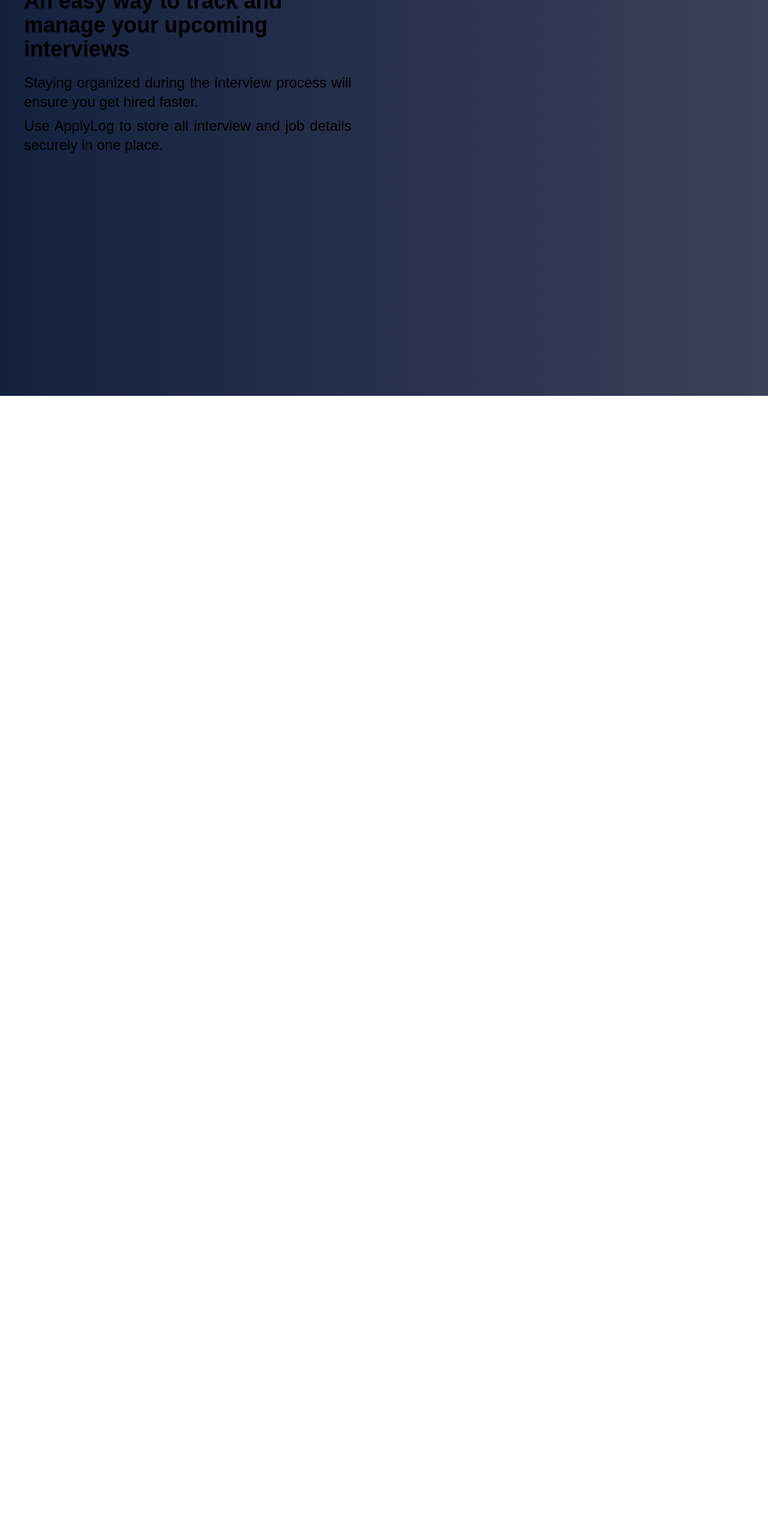
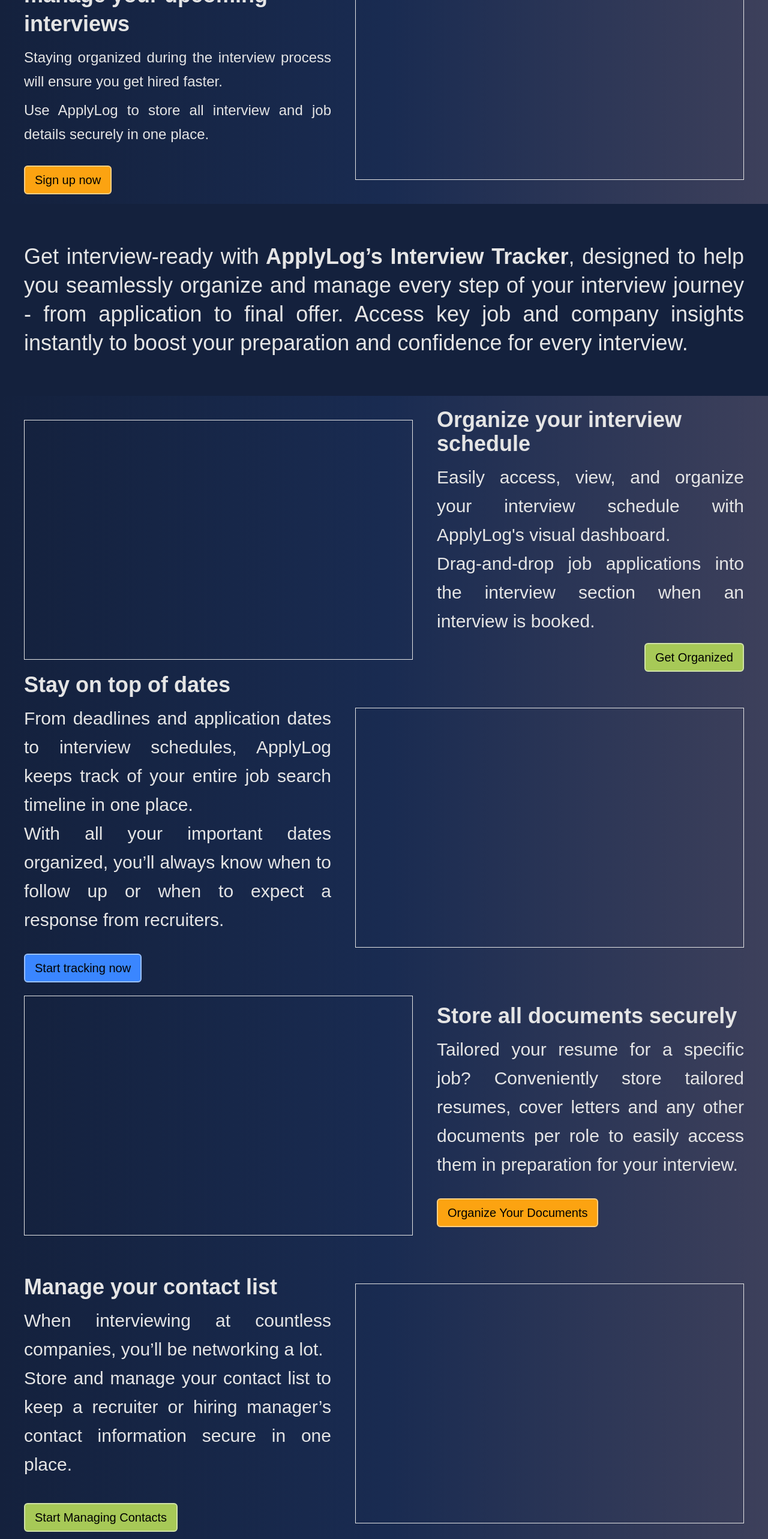
Before and after one commit to sidharthpandithar/apply-log, a React (Vite) app: page / in a window 1280 px wide. Shown: the part 140-2706 px from the top of the page at 60% size. Before the commit the page ends 800 px from the top, so only its background shows below. Built offline with nearby package versions, Linux system fonts and the light colour scheme.

Commit message:
Landing Page

```diff
--- a/src/App.jsx
+++ b/src/App.jsx
@@ -2,7 +2,7 @@
 
 export default function App() {
   return (
-    <div className="overflow-hidden flex-col flex bg-gradient-to-r from-[#14213d] to-[#3d405b] min-h-screen w-full">
+    <div className="overflow-hidden flex-col flex bg-gradient-to-r from-[#14213d] via-[#192b51] to-[#3d405b] min-h-screen w-full">
       <Landing />
     </div>
   );
--- a/src/components/Login.jsx
+++ /dev/null
@@ -1,3 +0,0 @@
-export default function Login() {
-  return <div></div>;
-}
--- a/src/components/Pages/Landing.jsx
+++ b/src/components/Pages/Landing.jsx
@@ -1,32 +1,169 @@
 import Button from "../reuseables/Button";
+import LandingTextArea from "../reuseables/LandingTextArea";
+import LandingImageArea from "../reuseables/LandingImageArea";
 
 export default function Landing() {
   return (
-    <div className="InnerContainer p-10 h-full w-full">
-      <div className="firstContainer h-[50vh] w-full flex gap-5 items-center">
-        <div className="leftSection  h-full flex flex-col gap-5 justify-center items-center text-start">
-          <div className="firstTop flex flex-col gap-2">
+    <>
+      <div className="FirstContainer text-[#e5e5e5] flex gap-10 p-10 h-full w-full">
+        <LandingTextArea>
+          <div className="flex flex-col gap-8">
+            <div className="text-area flex flex-col gap-3">
+              <div className="firstTop flex flex-col gap-3">
                 <p className="text-2xl font-semibold">ApplyLog</p>
-            <p className="font-bold text-4xl">
+                <p className="font-bold text-4xl leading-12">
                   An easy way to track and manage your upcoming interviews
                 </p>
               </div>
               <div className="Middle flex gap-3">
-            <div className="text-2xl text-justify flex flex-col gap-2">
+                <div className="text-2xl text-justify flex flex-col gap-2 leading-10">
                   <p>
-                Staying organized during the interview process will ensure you
-                get hired faster.
+                    Staying organized during the interview process will ensure
+                    you get hired faster.
                   </p>
                   <p>
-                Use ApplyLog to store all interview and job details securely in
-                one place.
+                    Use ApplyLog to store all interview and job details securely
+                    in one place.
                   </p>
                 </div>
               </div>
             </div>
-        <div className="flex w-full justify-end"></div>
+            <div className="flex w-full justify-start">
+              <Button
+                color={`bg-[#fca311]`}
+                bordercolor={`border-[#fdcf83]`}
+                buttontext={"Sign up now"}
+                hover={"hover:bg-[#fdcf83] hover:border-[#fca311]"}
+              />
             </div>
-      <div className="rightSection flex-1 h-full"></div>
           </div>
+        </LandingTextArea>
+        <LandingImageArea />
+      </div>
+      <div className="SecondContainer text-justify bg-[#14213d] text-[#e5e5e5] flex gap-10 p-10 h-[40vh] items-center justify-center w-full">
+        <p className="text-4xl leading-12">
+          Get interview-ready with
+          <span className="font-bold"> ApplyLog’s Interview Tracker</span>,
+          designed to help you seamlessly organize and manage every step of your
+          interview journey - from application to final offer. Access key job
+          and company insights instantly to boost your preparation and
+          confidence for every interview.
+        </p>
+      </div>
+      <div className="ThirdContainer text-[#e5e5e5] flex gap-10 p-10 h-full w-full">
+        <LandingImageArea />
+        <LandingTextArea>
+          <div className="flex flex-col gap-3">
+            <p className="text-4xl font-bold">
+              Organize your interview schedule
+            </p>
+            <div className="text-3xl leading-12 text-justify">
+              <p>
+                Easily access, view, and organize your interview schedule with
+                ApplyLog's visual dashboard.
+              </p>
+              <p>
+                Drag-and-drop job applications into the interview section when
+                an interview is booked.
+              </p>
+            </div>
+            <div className="Button flex justify-end ">
+              <Button
+                buttontext={"Get Organized"}
+                color={`bg-[#a7c957]`}
+                bordercolor={`border-[#d1e3a8]`}
+                hover={`hover:bg-[#d1e3a8] hover:border-[#a7c957]`}
+              />
+            </div>
+          </div>
+        </LandingTextArea>
+      </div>
+      <div className="FourthContainer text-[#e5e5e5] flex gap-10 p-10 h-full w-full">
+        <LandingTextArea>
+          <div className="flex flex-col gap-8">
+            <div className="flex flex-col gap-3">
+              <p className="text-4xl font-bold"> Stay on top of dates</p>
+              <div className="text-3xl leading-12 text-justify">
+                <p>
+                  From deadlines and application dates to interview schedules,
+                  ApplyLog keeps track of your entire job search timeline in one
+                  place.
+                </p>
+                <p>
+                  With all your important dates organized, you’ll always know
+                  when to follow up or when to expect a response from
+                  recruiters.
+                </p>
+              </div>
+            </div>
+            <div className="flex justify-start">
+              <Button
+                buttontext={"Start tracking now"}
+                color={`bg-[#3a86ff]`}
+                bordercolor={`border-[#99c0ff]`}
+                hover={`hover:bg-[#99c0ff] border-[#3a86ff]`}
+              />
+            </div>
+          </div>
+        </LandingTextArea>
+        <LandingImageArea />
+      </div>
+      <div className="FifthContainer text-[#e5e5e5] flex gap-10 p-10 h-full w-full">
+        <LandingImageArea />
+        <LandingTextArea>
+          <div className="flex flex-col gap-8">
+            <div className="flex flex-col gap-3">
+              <p className="text-4xl font-bold">Store all documents securely</p>
+              <div className="text-3xl leading-12 text-justify">
+                <p>
+                  Tailored your resume for a specific job? Conveniently store
+                  tailored resumes, cover letters and any other documents per
+                  role to easily access them in preparation for your interview.
+                </p>
+              </div>
+            </div>
+            <div className="flex flex-end">
+              <Button
+                buttontext={"Organize Your Documents"}
+                color={`bg-[#fca311]`}
+                bordercolor={`border-[#fdcf83]`}
+                hover={"hover:bg-[#fdcf83] hover:border-[#fca311]"}
+              />
+            </div>
+          </div>
+        </LandingTextArea>
+      </div>
+      <div className="SixthContainer text-[#e5e5e5] flex gap-10 p-10 h-full w-full">
+        <LandingTextArea>
+          <div className="flex flex-col gap-10">
+            <div className="flex flex-col gap-3">
+              <p className="text-4xl font-bold">Manage your contact list</p>
+              <div className="flex flex-col text-justify text-3xl leading-12">
+                <p>
+                  When interviewing at countless companies, you’ll be networking
+                  a lot.
+                </p>
+                <p>
+                  Store and manage your contact list to keep a recruiter or
+                  hiring manager’s contact information secure in one place.
+                </p>
+              </div>
+            </div>
+            <div className="flex justify-start">
+              <Button
+                buttontext={"Start Managing Contacts"}
+                color={`bg-[#a7c957]`}
+                bordercolor={`border-[#d1e3a8]`}
+                hover={`hover:bg-[#d1e3a8] hover:border-[#a7c957]`}
+              />
+            </div>
+          </div>
+        </LandingTextArea>
+        <LandingImageArea />
+      </div>
+      <div className="SeventContainer text-[#e5e5e5] flex gap-10 p-10 h-full w-full bg-[#14213d] ">
+        <p className="text-4xl font-bold">Frequently Asked Questions</p>
+      </div>
+    </>
   );
 }
--- a/src/components/reuseables/Button.jsx
+++ b/src/components/reuseables/Button.jsx
@@ -1,6 +1,8 @@
-export default function Button({ color, buttontext, view }) {
+export default function Button({ color, buttontext, bordercolor, hover }) {
   return (
-    <button className={`${color} ${view} text-black px-3 py-1 rounded-md`}>
+    <button
+      className={`${color} border-2 text-black px-4 py-2 text-xl rounded-md ${bordercolor} ${hover} hover:cursor-pointer hover:scale-102`}
+    >
       {buttontext}
     </button>
   );
--- /dev/null
+++ b/src/components/reuseables/LandingImageArea.jsx
@@ -0,0 +1,3 @@
+export default function LandingImageArea({ children }) {
+  return <div className="flex-1 border"></div>;
+}
--- a/src/components/reuseables/LandingSections.jsx
+++ /dev/null
@@ -1,29 +0,0 @@
-import Button from "./Button";
-export default function LandingSections({
-  firstTop,
-  middle,
-  color,
-  buttontext,
-  leftwidth,
-  rightContent,
-  view,
-}) {
-  return (
-    <div className="InnerContainer p-10 h-full w-full">
-      <div className="firstContainer h-[50vh] w-full flex gap-5 items-center">
-        <div
-          className={`leftSection ${leftwidth} h-full flex flex-col gap-5 justify-center items-center text-start`}
-        >
-          <div className="firstTop flex flex-col gap-2">{firstTop}</div>
-          <div className="Middle flex gap-3">{middle}</div>
-          <div className="flex w-full justify-end">
-            <Button color={color} buttontext={buttontext} view={view} />
-          </div>
-        </div>
-        <div className="rightSection flex-1 h-full">
-          <div className="">{rightContent}</div>
-        </div>
-      </div>
-    </div>
-  );
-}
--- /dev/null
+++ b/src/components/reuseables/LandingTextArea.jsx
@@ -0,0 +1,10 @@
+import Button from "./Button";
+export default function LandingTextArea({ children }) {
+  return (
+    <div className="firstContainer h-[50vh] w-[40vw] flex gap-5 items-center">
+      <div className="leftSection  h-full flex flex-col gap-5 justify-center  items-center text-start">
+        {children}
+      </div>
+    </div>
+  );
+}
```
Lines whose indentation alone changed are shown as unchanged.
